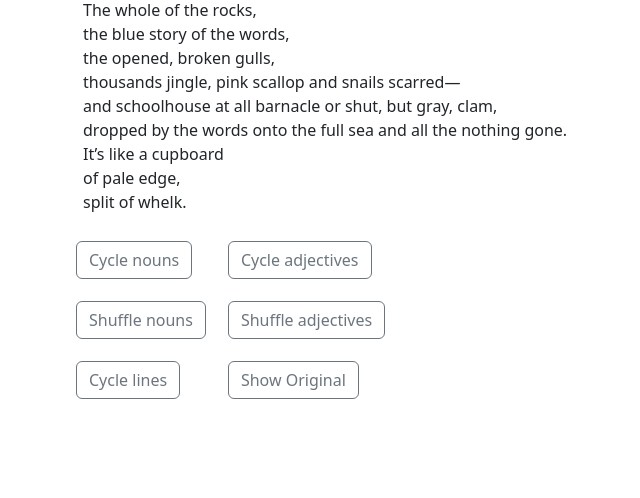
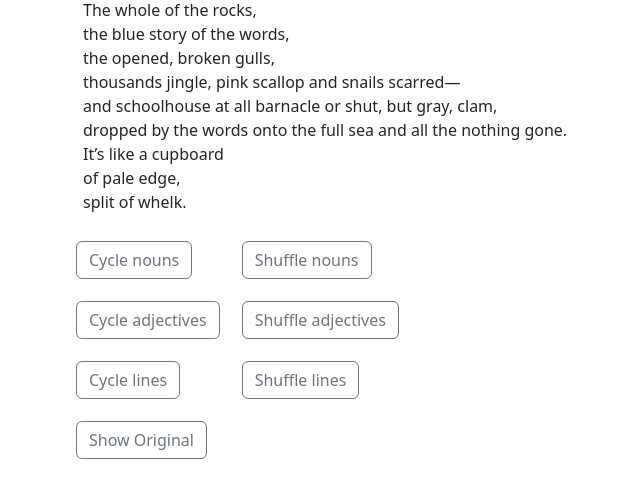
Before and after one commit to lizheym/abstract-poetry, a Rails app: page /poems/14 in a window 1280 px wide. Shown: the part 288-786 px from the top of the page, without its empty margins (63-703 px from the left). Run offline with Rails 7, Linux system fonts and the light colour scheme; data comes from the database, SQL or seed files in the repository; both versions use the stored data as it was after the commit; style sheets or scripts are compiled from the project's sources; some libraries are stand-ins or nearby versions.

```diff
--- a/app/controllers/poems_controller.rb
+++ b/app/controllers/poems_controller.rb
@@ -77,4 +77,14 @@ class PoemsController < ApplicationController
 
     redirect_to @poem
   end
+
+  def shuffle_lines
+    @poem = Poem.find(params[:poem_id])
+
+    if @poem.text.presence
+      @poem.update(:text => PoemsHelper.shuffle_lines_in_text(@poem.text))
+    end
+
+    redirect_to @poem
+  end
 end
--- a/app/views/poems/show.html.erb
+++ b/app/views/poems/show.html.erb
@@ -28,9 +28,10 @@
           </div>
         </td>
         <td>
+
           <div class="margin-vertical">
-            <%= form_tag poem_cycle_adjectives_path(@poem.id), method: :post do %>
-              <%= submit_tag 'Cycle adjectives', :class => "btn btn-outline-secondary" %>
+            <%= form_tag poem_shuffle_nouns_path(@poem.id), method: :post  do %>
+              <%= submit_tag 'Shuffle nouns', :class => "btn btn-outline-secondary" %>
             <% end %>
           </div>
         </td>
@@ -38,8 +39,8 @@
       <tr>
         <td>
           <div class="margin-vertical">
-            <%= form_tag poem_shuffle_nouns_path(@poem.id), method: :post  do %>
-              <%= submit_tag 'Shuffle nouns', :class => "btn btn-outline-secondary" %>
+            <%= form_tag poem_cycle_adjectives_path(@poem.id), method: :post do %>
+              <%= submit_tag 'Cycle adjectives', :class => "btn btn-outline-secondary" %>
             <% end %>
           </div>
         </td>
@@ -61,10 +62,19 @@
         </td>
         <td>
           <div class="margin-vertical">
+            <%= form_tag poem_shuffle_lines_path(@poem.id), method: :post  do %>
+              <%= submit_tag 'Shuffle lines', :class => "btn btn-outline-secondary" %>
+            <% end %>
+          </div>
+        </td>
+      </tr>
+    </tbody>
+      <tr>
+        <td>
+          <div class="margin-vertical">
             <button onclick="showHideOriginalPoem()" class="btn btn-outline-secondary" id="showOriginalPoem">Show Original</button>
           </div>
         </td>
       </tr>
-    </tbody>
   </table>
 </div>
--- a/config/routes.rb
+++ b/config/routes.rb
@@ -9,6 +9,7 @@ Rails.application.routes.draw do
     post "cycle_adjectives"
     post "shuffle_adjectives"
     post "cycle_lines"
+    post "shuffle_lines"
     get "about", :on => :collection
     get "delete"
   end
```
Also changed, not shown: app/helpers/poems_helper.rb (+7 -0 lines), db/development.sqlite3, 7 other files.
